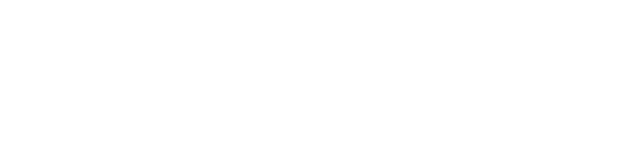
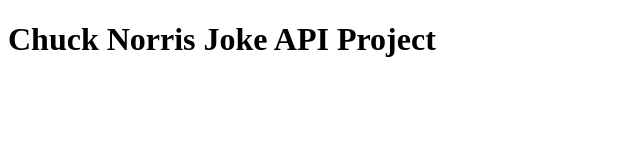
Before and after one commit to chingu-voyages/v42-toucans-team-02, a plain HTML site: page src/index.html in a window 1280 px wide. Shown: the whole page, without its empty margins (0-640 px from the left). Drawn offline with Linux system fonts and the light colour scheme.

Commit message:
testing/readme-changes

```diff
--- a/src/index.html
+++ b/src/index.html
@@ -5,12 +5,11 @@
     <meta http-equiv="X-UA-Compatible" content="IE=edge" />
     <meta name="viewport" content="width=device-width, initial-scale=1.0" />
     <title>Chuck Norris Jokes</title>
-    <link href="./css/reset.css" type="text/css" rel="stylesheet"/>
-    <link href="./css/styles.css" type="text/css" rel="stylesheet"/>
-
+    <link href="./css/reset.css" type="text/css" rel="stylesheet" />
+    <link href="./css/styles.css" type="text/css" rel="stylesheet" />
   </head>
   <body>
-
+    <h1>Chuck Norris Joke API Project</h1>
     <script src="./js/script.js" defer></script>
   </body>
 </html>
```
Also changed, not shown: 1 other file.
